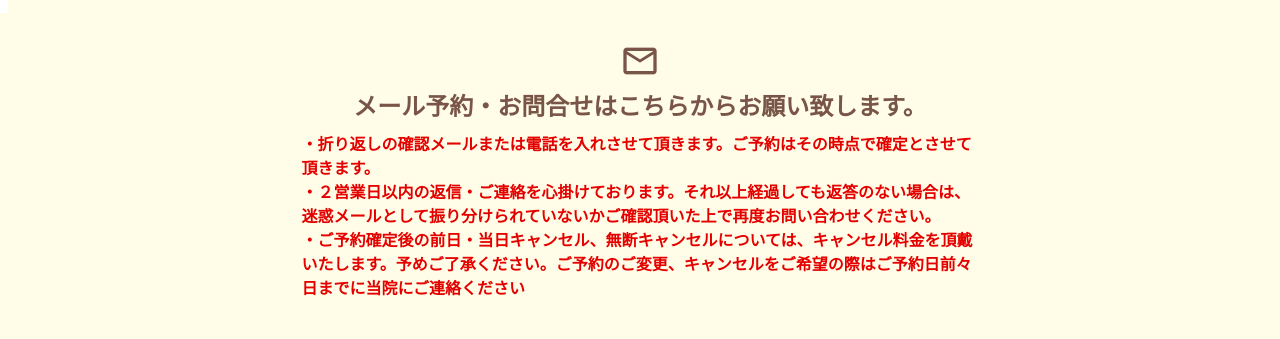
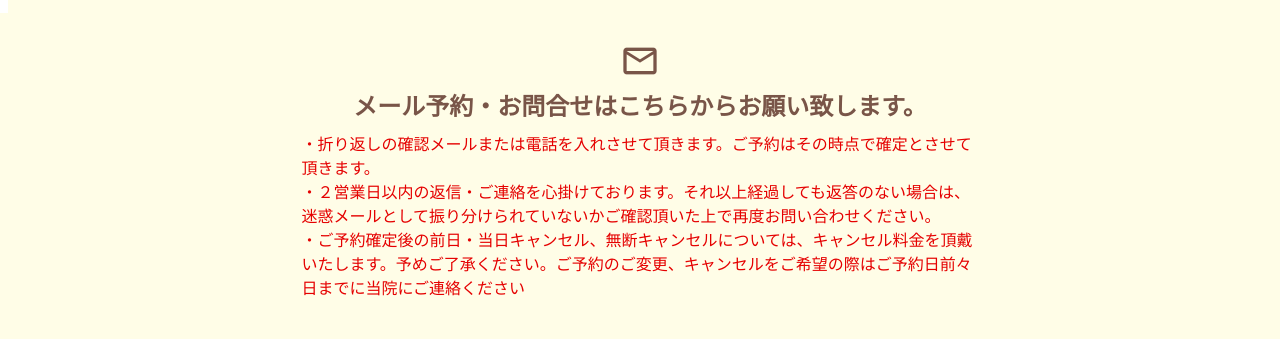
Before and after one commit to gakumac/olivebodycare.healthcare, a Nuxt app: page /about/contact in a window 1280 px wide. Shown: the part 160-499 px from the top of the page. Built offline with nearby package versions, Linux system fonts and the light colour scheme; grey boxes are pictures that could not be loaded.

Commit message:
メール問合せページの枠を調整

```diff
--- a/components/about/Contactform.vue
+++ b/components/about/Contactform.vue
@@ -9,26 +9,26 @@
           <h2 class="my-2 brown--text text-center">
             メール予約・お問合せはこちらからお願い致します。
           </h2>
-          <div class="mt-2 mb-10 accent--text font-weight-bold">
+          <div class="mt-2 mb-10 accent--text">
             ・折り返しの確認メールまたは電話を入れさせて頂きます。ご予約はその時点で確定とさせて頂きます。<br />
             ・２営業日以内の返信・ご連絡を心掛けております。それ以上経過しても返答のない場合は、迷惑メールとして振り分けられていないかご確認頂いた上で再度お問い合わせください。<br />
             ・ご予約確定後の前日・当日キャンセル、無断キャンセルについては、キャンセル料金を頂戴いたします。予めご了承ください。ご予約のご変更、キャンセルをご希望の際はご予約日前々日までに当院にご連絡ください
           </div>
         </v-flex>
       </v-layout>
+    </v-container>
     <v-layout justify-center>
-        <v-flex>
       <iframe
         src="https://docs.google.com/forms/d/e/1FAIpQLSdCUL_V4qImzKlGuaYBppgZnfDslthx-0LrceCssvReBKOetg/viewform?embedded=true"
         width="100%"
-            height="3053"
+        height="3500"
         frameborder="0"
         marginheight="0"
         marginwidth="0"
         >読み込んでいます...</iframe
       >
-        </v-flex>
     </v-layout>
+    <v-container>
       <v-layout justify-center>
         <v-flex xs12 sm9 md9 lg7 xl5>
           <p class="font-weight-bold">
--- a/components/reserve/ReserveMaruyama.vue
+++ b/components/reserve/ReserveMaruyama.vue
@@ -79,7 +79,7 @@
             LINEでの予約・問合せはこちら！
           </h2>
           <p>
-            折り返しの確認メールまたは電話を入れさせて頂きます。ご予約はその時点で確定とさせて頂きます。
+            折り返しのLINE返信または電話を入れさせて頂きます。ご予約はその時点で確定とさせて頂きます。
           </p>
         </v-flex>
       </v-layout>
```
Lines whose indentation alone changed are shown as unchanged.
